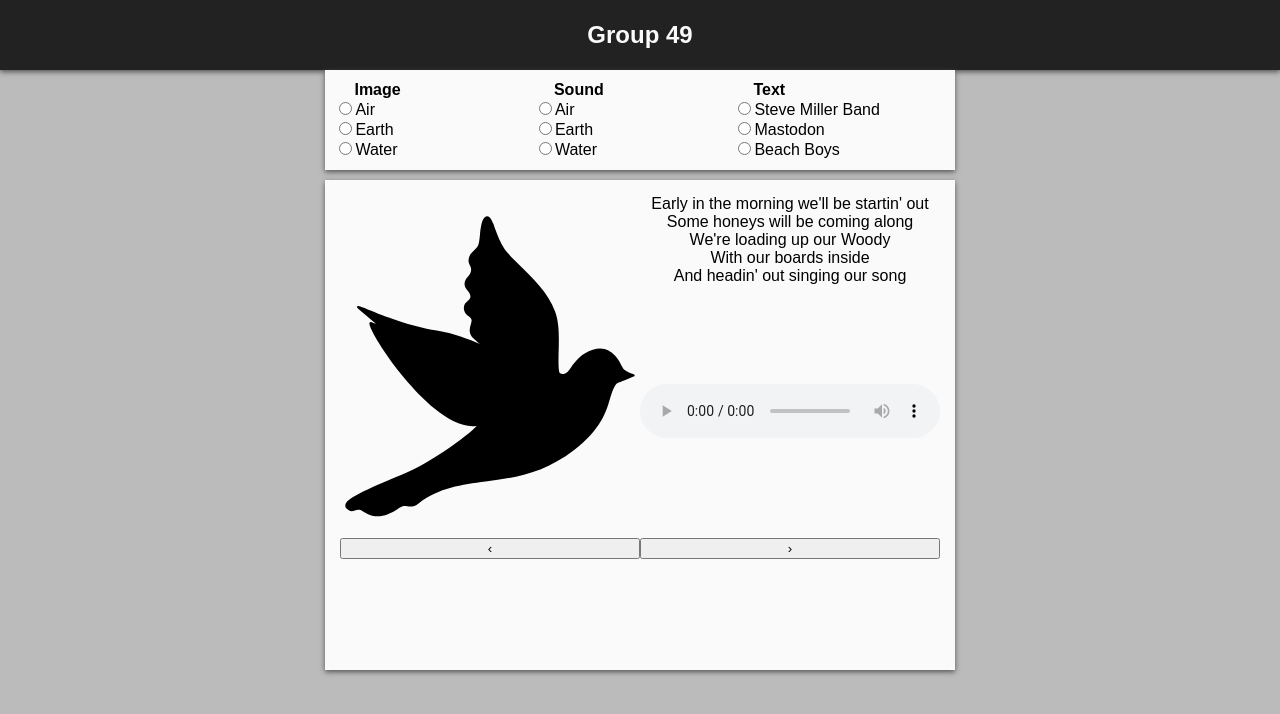
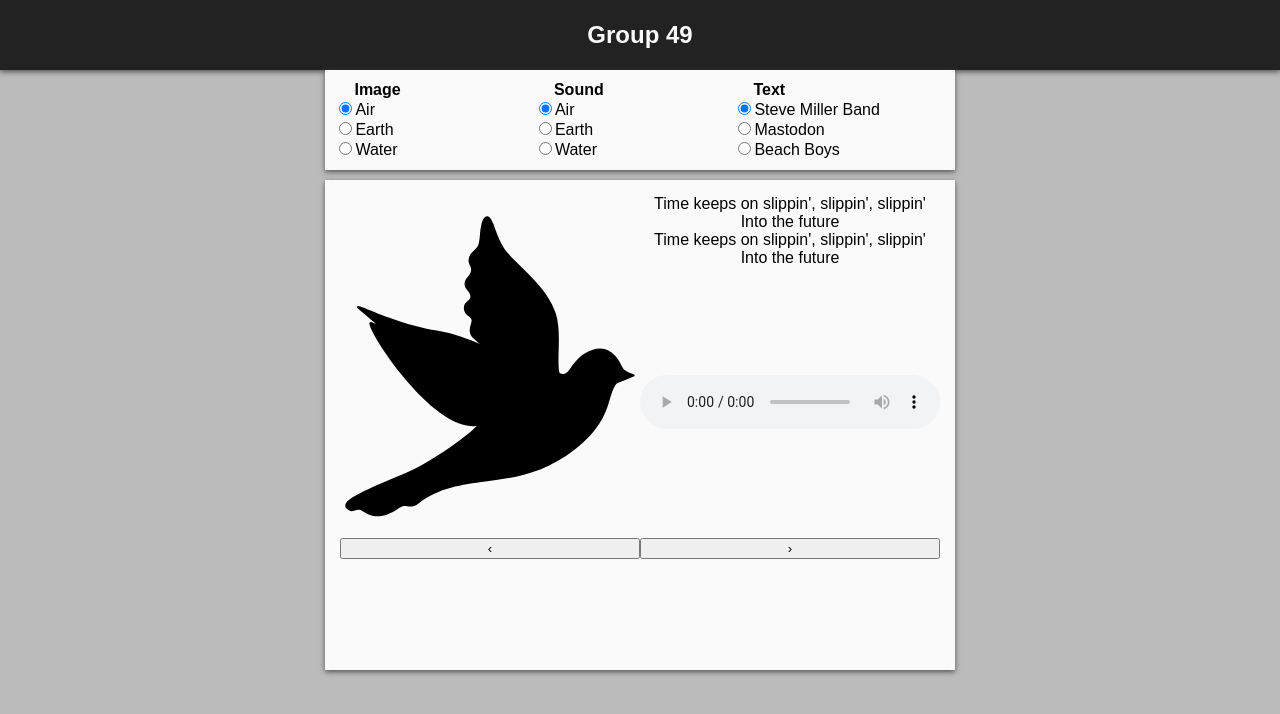
Before and after one commit to IT2810/it2810-webutvikling-h18-prosjekt-2-gruppe--49, a React (Create React App) app in the folder opg2/: page / in a window 1280 px wide. Shown: the top 714 px of the page. Built offline with nearby package versions, Linux system fonts and the light colour scheme.

Commit message:
make first radiobutton of each row highlighted

```diff
--- a/opg2/src/App.js
+++ b/opg2/src/App.js
@@ -9,9 +9,9 @@ class App extends Component {
         super(props);
         this.state = {
             tabNumber: 0,
-            textName: "beach_boys",
+            textName: "steve_miller_band",
             imageCategory: "air",
-            soundCategory: "earth"
+            soundCategory: "air"
         };
 
         this.callBack = this.callBack.bind(this);
--- a/opg2/src/Controller.js
+++ b/opg2/src/Controller.js
@@ -27,7 +27,7 @@ function RadioGroup(props) {
     return (
         <div className="Controller-RadioGroup">
             <div className="Controller-Header">{props.name}</div>
-            <Radio callBack={props.callBack} name={props.name} value={props.value1}/>
+            <Radio callBack={props.callBack} name={props.name} value={props.value1} checked={"true"}/>
             <Radio callBack={props.callBack} name={props.name} value={props.value2}/>
             <Radio callBack={props.callBack} name={props.name} value={props.value3}/>
         </div>
@@ -41,7 +41,7 @@ function Radio(props) {
     return (
         <div>
             <input onChange={(e) => props.callBack(e.target.name, e.target.value.split(" ").join("_"))} id={id}
-                   type="radio" name={props.name} value={props.value}/>
+                   type="radio" name={props.name} value={props.value} checked={props.checked}/>
             <label htmlFor={id}>{props.value}</label>
         </div>
     )
--- a/opg2/src/Display.js
+++ b/opg2/src/Display.js
@@ -57,8 +57,9 @@ class Display extends Component {
                 <Image imageCategory={this.state.imageCategory} imageNumber={this.state.currentImage}/>
                 <Text textName={this.state.textName} textNumber={this.state.currentText}/>
                 {console.log(this.state)}
-                <audio className="Display-audio" src={"sound/" + this.state.soundCategory + "/" + this.state.currentSound + ".mp3"} controls
-                       autoPlay/>
+                <audio className="Display-audio"
+                       src={"sound/" + this.state.soundCategory + "/" + this.state.currentSound + ".mp3"} controls
+                       autoPlay loop/>
                 <button onClick={this.next}>&#8250;</button>
             </div>
         );
```
